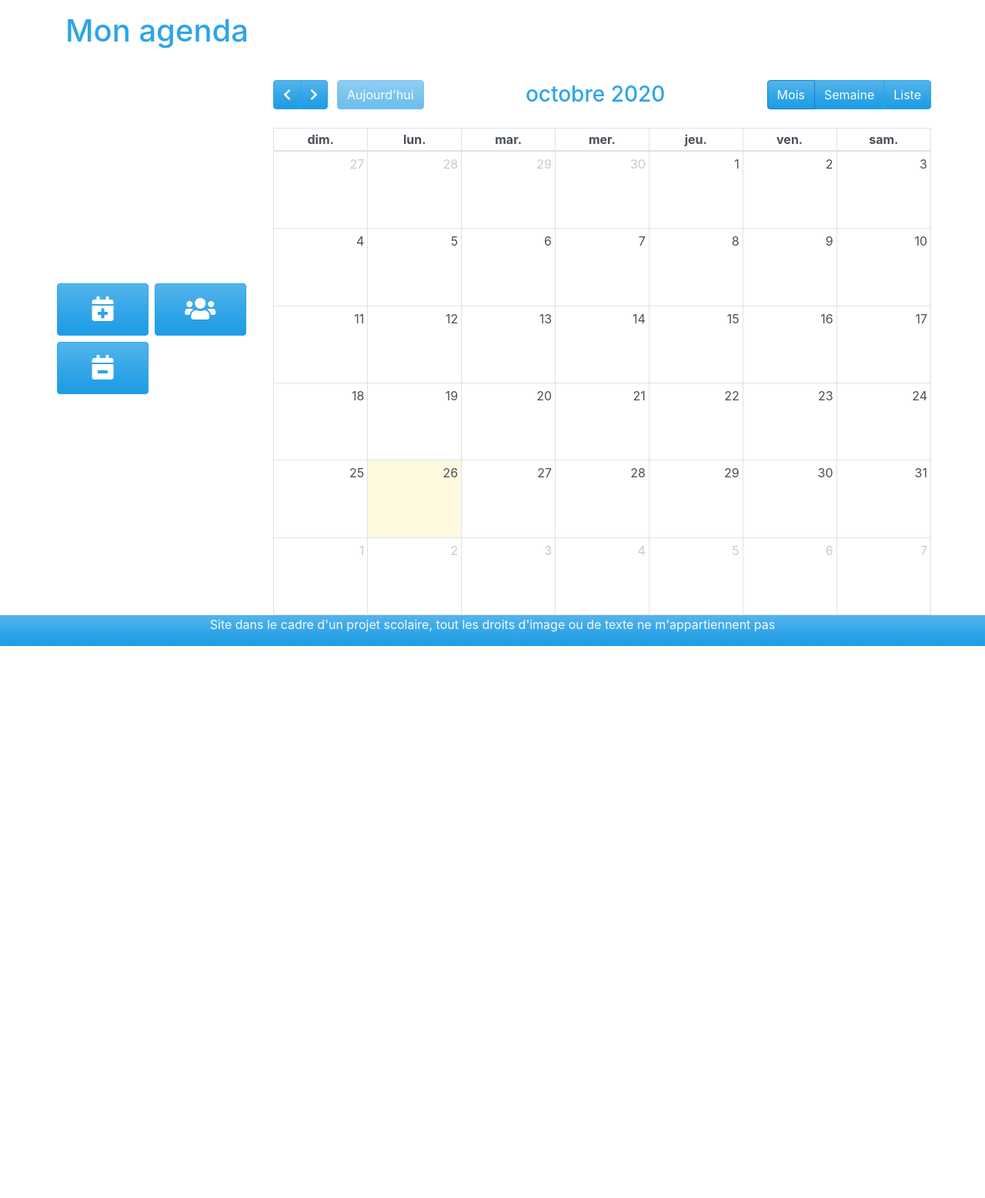
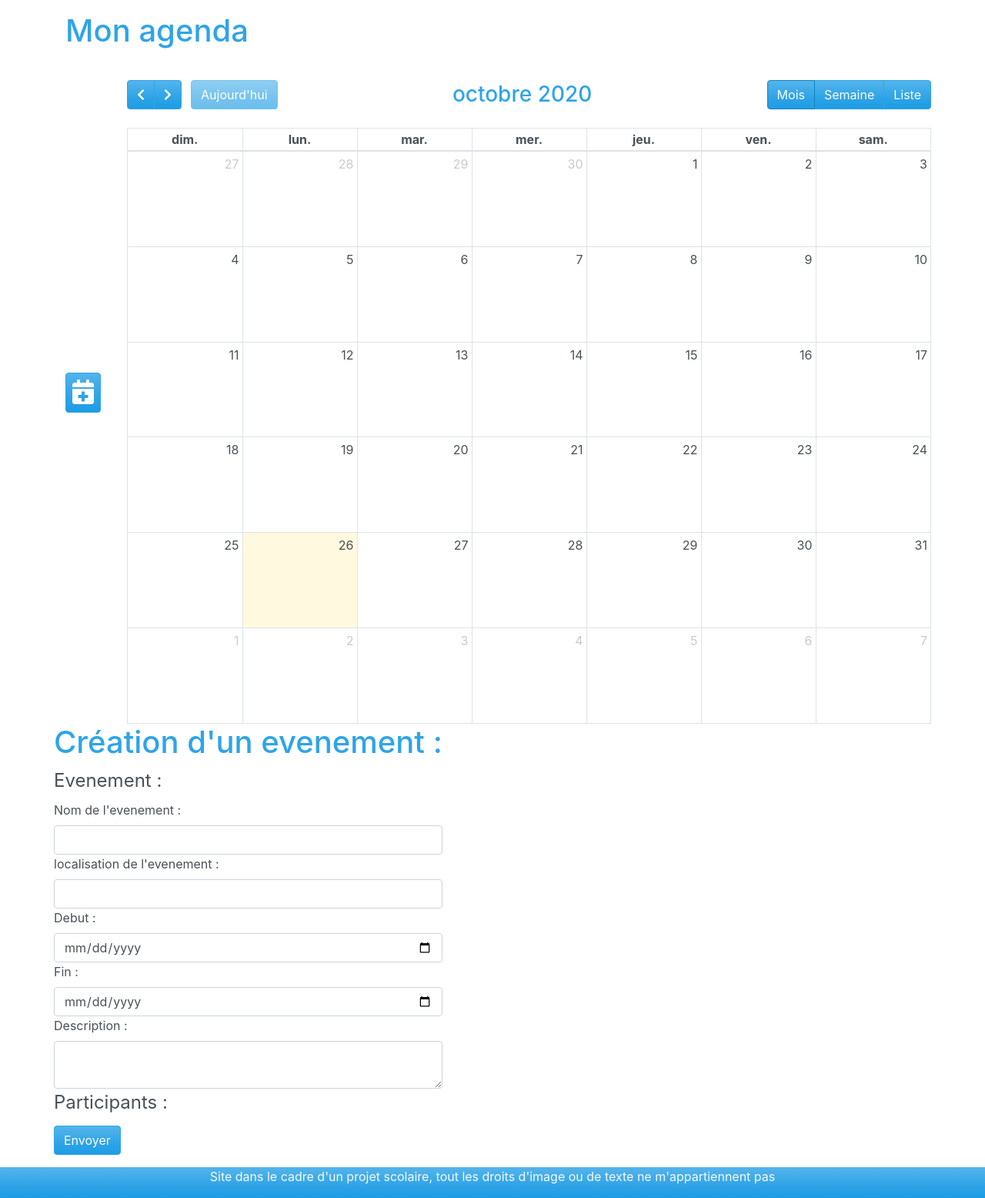
Before and after one commit to lucasCro/P5, a PHP site: page /index.php?page=calendar in a window 1280 px wide. Shown: the part 56-1612 px from the top of the page at 77% size. Before the commit the page ends 895 px from the top, so only its background shows below. Run offline with PHP 8.4, Linux system fonts and the light colour scheme; lists and menus that the app fills with data are empty; some libraries are stand-ins or nearby versions.

Commit message:
section agenda, div creation d evenement créée

```diff
--- a/controllers/mainController.php
+++ b/controllers/mainController.php
@@ -34,8 +34,19 @@ class Controller
 
     public function calendarView()
     {
-        require_once('view/agenda.php');
-        require_once('view/template.php');
+        if(isset($_POST['btnAddEvent']))
+        {
+            $member = new MembersManager();
+            $allMember = $member->getMembers();
+            require_once('view/agenda.php');
+            require_once('view/template.php');
+        }
+        else
+        {
+            require_once('view/agenda.php');
+            require_once('view/template.php');
+        }
+
     }
 
     public function pictureView()
@@ -58,7 +69,7 @@ class Controller
             // rappel profil($pseudo, $nom, $prenom, $mail, $password, $statut, $picture)
             $newProfil = new ProfilManager($_POST['pseudo'], $_POST['nom'],
                                      $_POST['prenom'], $_POST['mail'],
-                                     $_POST['password'], $_POST['statut']);
+                                     $_POST['password'], $_POST['statut'], $_SESSION['picture']);
 
             $memberUpdate = new MembersManager();
             $memberUpdate->updateMember($newProfil, $_POST['id']);
@@ -135,7 +146,7 @@ class Controller
             // rappel profil($pseudo, $nom, $prenom, $mail, $password, $statut, $picture)
             $newProfil = new ProfilManager ($_POST['pseudo'], $_POST['nom'],
                                      $_POST['prenom'], $_POST['mail'],
-                                     $_POST['password'], $_POST['statut'], "" );
+                                     $_POST['password'], $_POST['statut'], $_SESSION['picture'] );
 
             $memberUpdate = new MembersManager();
             $memberUpdate->updateMember($newProfil, $_POST['id']);
@@ -246,9 +257,15 @@ class Controller
                 }
             }
             // Si le MDP n'est pas conforme
-            else
+            elseif (!$profil->checkPassword($_POST['newPassword']))
             {
-                $alert = "Votre adresse mail doit etre valide et votre mot de passe doit comporter au minimum 8 caracateres, 1 majuscule, 1 minuscule et un chiffre";
+                $alert = "Votre mot de passe doit comporter au minimum 8 caracateres, 1 majuscule, 1 minuscule et un chiffre";
+                require_once('view/authentification.php');
+                require_once('view/template.php');
+            }
+            elseif (!$profil->checkMail($_POST['mail']))
+            {
+                $alert = "Votre adresse mail est incorrect";
                 require_once('view/authentification.php');
                 require_once('view/template.php');
             }
--- a/models/profilManager.php
+++ b/models/profilManager.php
@@ -28,8 +28,14 @@ class ProfilManager
         {
             $this->password = $_SESSION['password'];
         }
-        $this->picture = $picture;
-
+        if ($picture != "")
+        {
+            $this->picture = $picture;
+        }
+        else
+        {
+            $this->picture = $_SESSION['picture'];
+        }
     }
     public function checkPassword($password)
     {
--- a/public/calendar.js
+++ b/public/calendar.js
@@ -1,5 +1,4 @@
 class Calendar {
-    // this.event = [];
 
     constructor ()
     {
@@ -24,17 +23,27 @@ class Calendar {
         });
     }
 
+    // Creation du calendrier
     makeCalendar ()
     {
         this.calendar.render();
     }
 
-    // creatEvent (name, location, begin, end, description)
-    // {
-    // this.event.push({
-    //     title: name,
-    //     start = date,
-    //     end = end
-    //     })
-    // }
+    // Creation d un evenement
+    creatEvent ()
+    {
+        // Definition des variables
+        let name = $('eventName');
+        let localisation = $('eventLocalisation');
+        let start = $('eventStart');
+        let end = $('eventEnd');
+        let description = $('eventDescription');
+        let members = $('input:checked');
+
+        // Creation de l'objet event au format JSON
+        $.ajax({
+            url: 'evenements.json',
+            type: 'POST'
+        })
+    }
 }
--- a/view/agenda.php
+++ b/view/agenda.php
@@ -13,29 +13,63 @@ ob_start();
             <h1>Mon agenda</h1>
             <div class="row mt-3">
                 <!-- menu contextuel -->
-                <div class="col-3 mx-auto my-auto">
-                    <div class="row">
+                <div class="col-1 mx-auto my-auto">
+                    <form method="POST">
                         <!-- bouton ajouter evenement -->
-                        <button type="button" class="btn btn-primary p-3 m-1 col-5" title="Ajouter un evenement">
+                        <button type="submit" class="btn btn-primary p-2" title="Ajouter un evenement" id="btnAddEvent" name="btnAddEvent">
                             <i class="fas fa-calendar-plus fa-2x"></i>
                         </button>
-                        <!-- bouton pour gerer les groupes -->
-                        <button type="button" class="btn btn-primary p-3 m-1 col-5" title="Gerer ses groupes">
-                            <i class="fas fa-users fa-2x"></i>
-                        </button>
-                    </div>
-                    <div class="row">
-                        <!-- bouton supprimer evenement -->
-                        <button type="button" class="btn btn-primary p-3 m-1 col-5" title="Supprimer un evenement">
-                            <i class="fas fa-calendar-minus fa-2x"></i>
-                        </button>
-
-                    </div>
+                    </form>
                 </div>
 
-                <div class="col-9">
+                <div class="col-11">
                     <div class="row mt-4" id="calendar"></div>
                 </div>
+            </div>
+            <div class="row">
+                <form>
+                    <div class="form-group">
+                        <h1>Création d'un evenement :</h1>
+                        <fieldset>
+                            <legend>Evenement :</legend>
+                            <label for="eventName">Nom de l'evenement :</label>
+                            <input type="text" class="form-control" id="eventName">
+                            <label for="eventLocalisation">localisation de l'evenement :</label>
+                            <input type="text" class="form-control" id="eventLocalisation">
+                            <label for="eventStart">Debut :</label>
+                            <input type="date" class="form-control" id="eventStart">
+                            <label for="eventEnd">Fin :</label>
+                            <input type="date" class="form-control" id="eventEnd">
+                            <label for="eventDescription">Description :</label>
+                            <textarea class="form-control" id="eventDescription"></textarea>
+                        </fieldset>
+                        <fieldset>
+                            <legend>Participants :</legend>
+                            <div class="container">
+                                <?php
+                                if (isset($allMember)) {
+                                    while ($infos = $allMember->fetch()) {
+                                        if ($infos['id'] != $_SESSION['id']) {
+
+                                ?>
+
+                                            <div class="row mb-1">
+                                                <label for="eventMember" class="form-check-label col-4"><?= $infos['nom'] . ' ' . $infos['prenom']; ?></label>
+                                                <input type="checkbox" class="form-check-input col-4" id="eventMember" name="<?= $infos['id']; ?>">
+                                            </div>
+
+
+
+                                <?php
+                                        }
+                                    }
+                                }
+                                ?>
+                            </div>
+                        </fieldset>
+                        <button type="submit" class="btn btn-primary mt-1">Envoyer</button>
+                    </div>
+                </form>
             </div>
         </div>
     </div>
--- a/view/authentification.php
+++ b/view/authentification.php
@@ -17,7 +17,7 @@ ob_start();
                     <form method="POST">
                         <div class="form-group">
                             <h2 class="mb-3">Authentification</h2>
-                            <input type="mail" name="mail" class="form-control mb-1" placeholder="Entrez votre mail">
+                            <input type="email" name="mail" class="form-control mb-1" placeholder="Entrez votre mail">
                             <input type="password" name="password" class="form-control mb-1" placeholder="Entrez votre mot de passe">
                             <input type="hidden" name="authentification">
                             <button type="submit" class="btn btn-primary mt-1">Envoyer</button>
@@ -32,7 +32,7 @@ ob_start();
                             <input type=" text" name="newPseudo" class="form-control mb-1" placeholder="Entrez votre pseudo">
                             <input type="text" name="prenom" class="form-control mb-1" placeholder="Entrez votre prénom">
                             <input type="text" name="nom" class="form-control mb-1" placeholder="Entrez votre nom">
-                            <input type="mail" name="mail" class="form-control mb-1" placeholder="Entrez votre adresse mail">
+                            <input type="email" name="mail" class="form-control mb-1" placeholder="Entrez votre adresse mail">
                             <input type="password" name="newPassword" class="form-control mb-1" placeholder="Entrez votre mot de passe">
                             <input type="password" name="passwordConfirmation" class="form-control mb-1" placeholder="Confirmez votre mot de passe">
                             <input type="hidden" name="inscription">
--- a/view/profil.php
+++ b/view/profil.php
@@ -29,7 +29,7 @@ ob_start();
                             <label for="nom">Mon nom :</label>
                             <input type="text" class="form-control" value="<?= $_SESSION['nom']; ?>" id="nom" name="nom">
                             <label for="mail">Mon mail :</label>
-                            <input type="mail" class="form-control" value="<?= $_SESSION['mail']; ?>" id="mail" name="mail">
+                            <input type="email" class="form-control" value="<?= $_SESSION['mail']; ?>" id="mail" name="mail">
                             <label for="statut">Mon statut :</label>
                             <input type="text" class="form-control mb-3" value="<?= $_SESSION['statut']; ?>" id="statut" name="statut" readonly>
                             <label for="password">Mon mot de passe : (Ne pas tenir compte de la longueur)</label>
```
Also changed, not shown: public/images/uploads/VincentPOULLOTProfilPicture.jpg (added), public/images/uploads/VincentPOULLOTProfilPicture.png (added).
